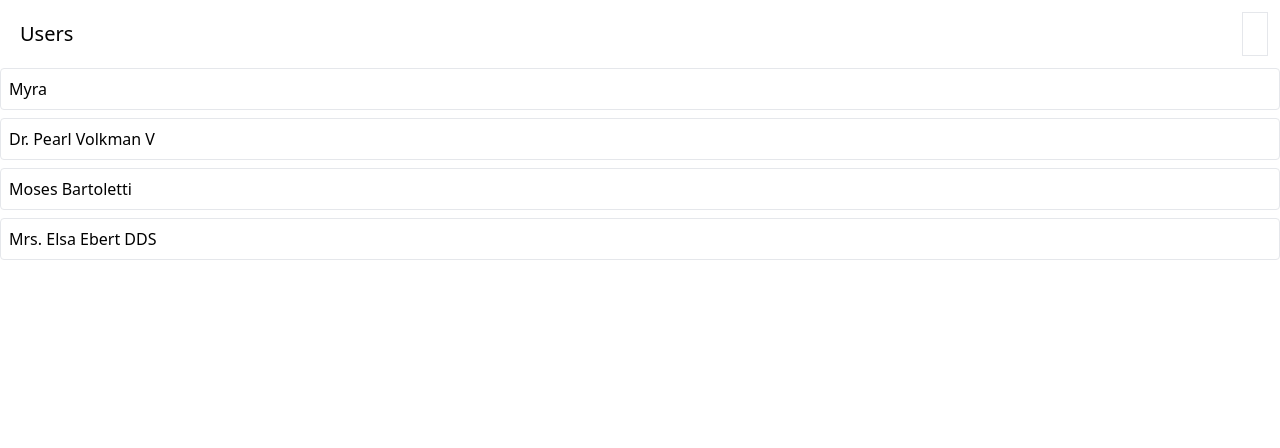
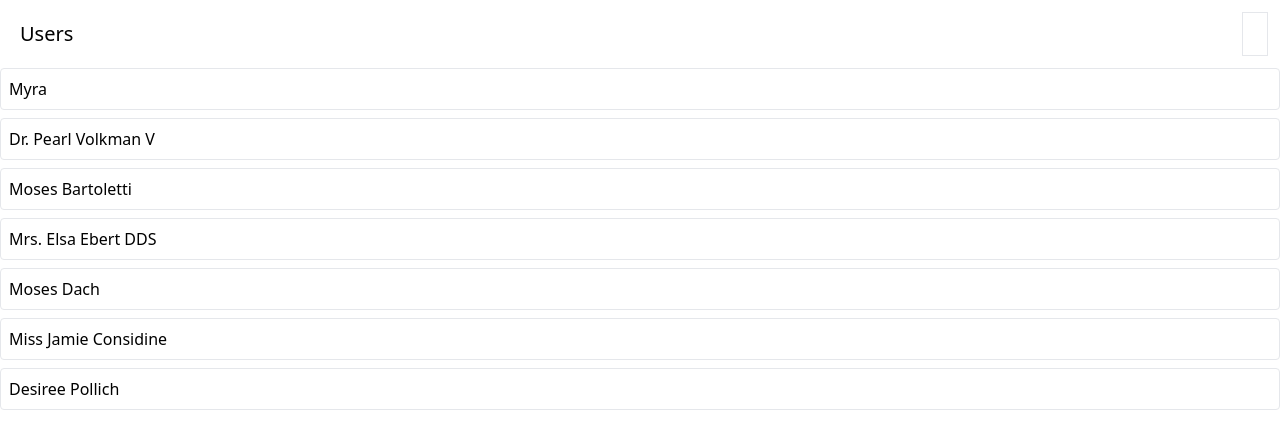
Before and after one commit to petaryankov/Media-React-App, a React (Create React App) app: page / in a window 1280 px wide. Shown: the top 448 px of the page. Built offline with nearby package versions, Linux system fonts and the light colour scheme; data requests are answered from the project's data file.

Commit message:
loading state updated

```diff
--- a/db.json
+++ b/db.json
@@ -15,6 +15,18 @@
     {
       "id": "c1c7",
       "name": "Mrs. Elsa Ebert DDS"
+    },
+    {
+      "id": "5c1d",
+      "name": "Moses Dach"
+    },
+    {
+      "id": "6718",
+      "name": "Miss Jamie Considine"
+    },
+    {
+      "id": "a81f",
+      "name": "Desiree Pollich"
     }
   ],
   "albums": [],
--- a/src/components/UsersList.js
+++ b/src/components/UsersList.js
@@ -1,28 +1,34 @@
-import { useEffect } from "react";
+import { useEffect, useState } from "react";
 import { useDispatch, useSelector } from "react-redux";
 import { fetchUsers, addUser } from "../store";
 import Button from "./Button";
 import Skeleton from "./Skeleton";
 
 function UsersList() {
+    const [isLoadingUsers, setIsLoadingUsers] = useState(false);
+    const [loadingUsersError, setLoadingUsersError] = useState(null);
     const dispatch = useDispatch();
-    const { data, isLoading, error } = useSelector((state) => {
+    const { data } = useSelector((state) => {
         return state.users;
     });
 
     useEffect(() => {
-        dispatch(fetchUsers());
+        setIsLoadingUsers(true);
+        dispatch(fetchUsers())
+            .unwrap()
+            .catch((err) => setLoadingUsersError(err))
+            .finally(() => setIsLoadingUsers(false));
     }, [dispatch]);
 
     const handleUserAdd = () => {
         dispatch(addUser());
     }
 
-    if (isLoading) {
+    if (isLoadingUsers) {
         return <Skeleton times={6} className="h-10 w-full" />
     }
 
-    if (error) {
+    if (loadingUsersError) {
         return <div>Error fetching data...</div>
     }
 
```
